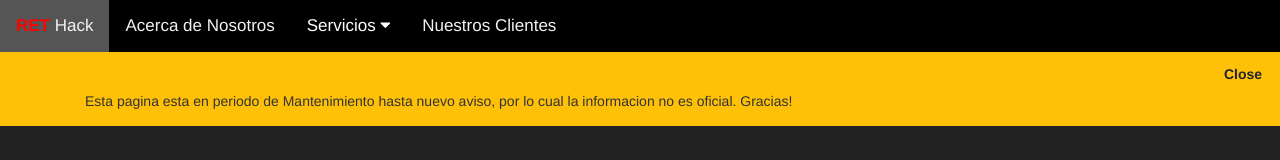
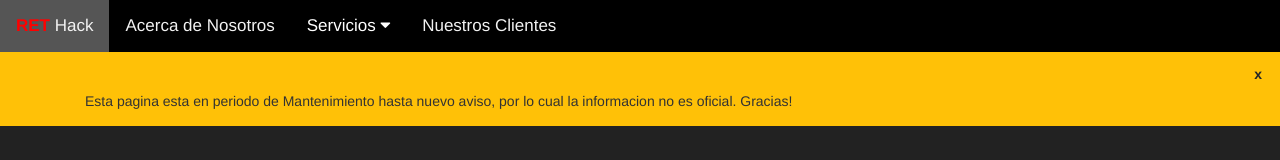
Before and after one commit to garciaraulcu/mycompany, a Vue app: page /customers in a window 1280 px wide. Shown: the top 160 px of the page. Built offline with nearby package versions, Linux system fonts and the light colour scheme.

Commit message:
v1.2.49 RET Hack

```diff
--- a/src/components/AlertMessage.vue
+++ b/src/components/AlertMessage.vue
@@ -2,7 +2,7 @@
   <div>
     <div class="bg-warning p-2" id="close">
       <div class="text-right">
-                <button class="btn" v-on:click="closeAlertMsg"><b> Close </b></button>
+                <button class="btn" v-on:click="closeAlertMsg"><b> x </b></button>
       </div>
       <p class="container">
         Esta pagina esta en periodo de Mantenimiento hasta nuevo aviso, por
```
